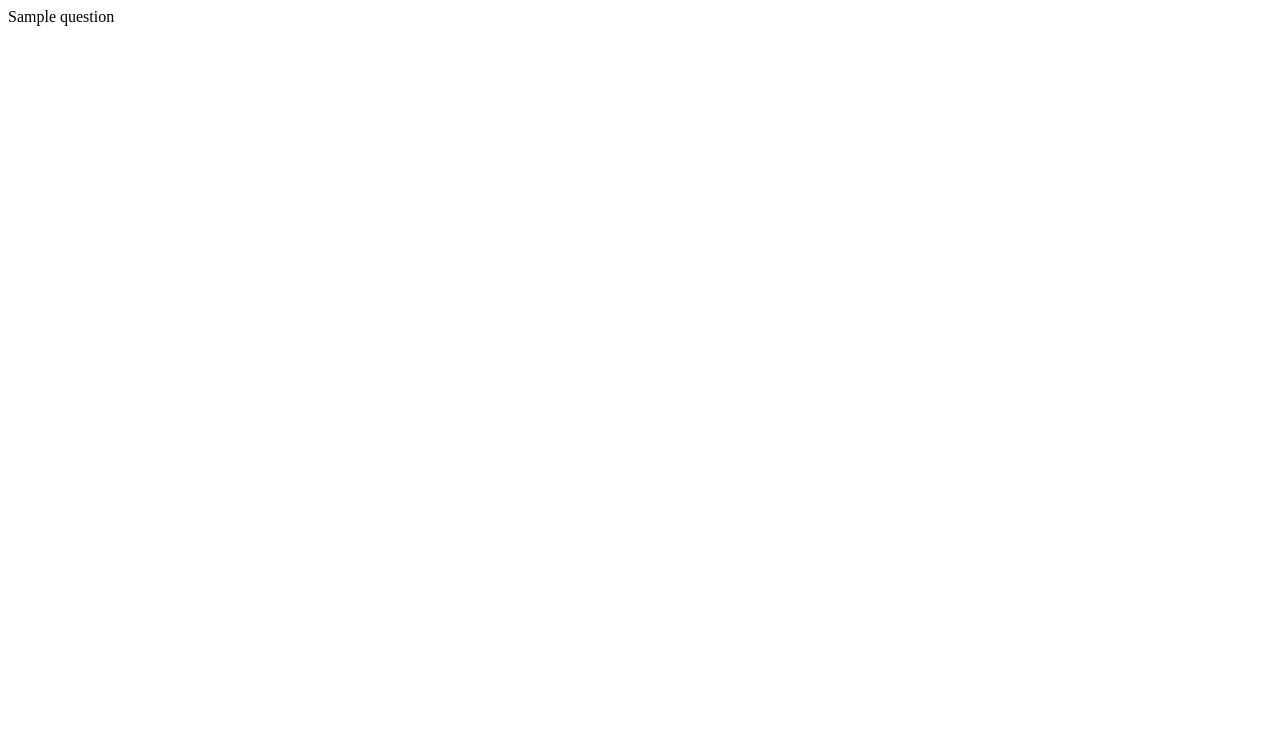
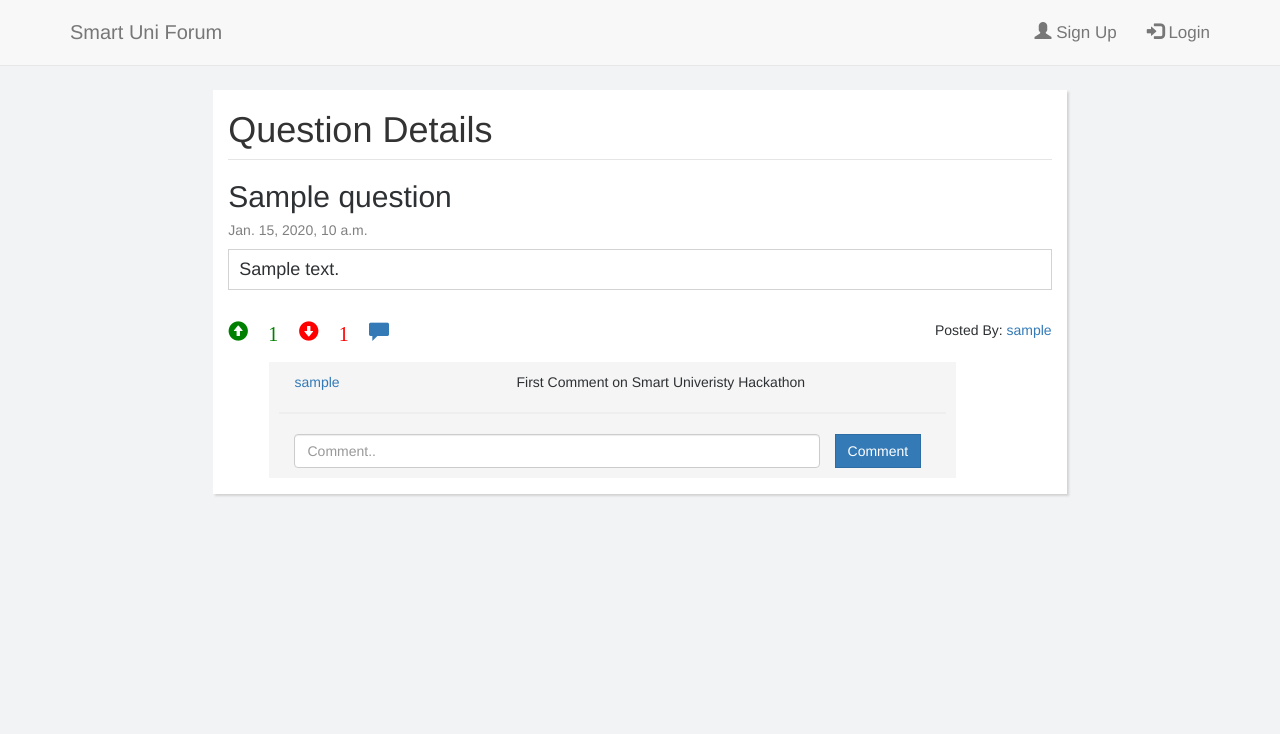
Before and after one commit to MIT-Hackathon-MMCOE/smart-UNI-forum, a Django app: a page that uses smart_UNI_forum/qa/templates/question_detail.html in a window 1280 px wide. Before the commit the part shown is almost empty. Shown: the top 734 px of the page. Before the commit the page ends 26 px from the top, so only its background shows below. Run offline with Django 3.2, Linux system fonts and the light colour scheme; tables that the repository leaves empty hold one stand-in row (values such as "Sample post"); some libraries are stand-ins or nearby versions.

Commit message:
Modified Question Details file

```diff
--- a/smart_UNI_forum/qa/templates/question_detail.html
+++ b/smart_UNI_forum/qa/templates/question_detail.html
@@ -1,10 +1,44 @@
-<!DOCTYPE html>
-<html lang="en">
-<head>
-	<meta charset="UTF-8">
-	<title>Question Details</title>
-</head>
-<body>
-	{{ question }}
-</body>
-</html>
+{% extends "base.html" %}
+
+{% block content %}
+    {% load staticfiles %}
+    {% load crispy_forms_tags %}
+        <div class="col-md-8 col-md-offset-2 cards" style="margin-top: 2%; margin-bottom: 2%;">
+            <legend>
+                <h1>Question Details</h1>
+            </legend>
+            <h2>{{ question.question }}</h2>
+            <h5 style="color: gray">{{ question.created }}</h5>
+            <h4 style="border: 1px solid lightgray; padding: 10px;">{{ question.description }}</h4>
+            <br>
+            <div style="border-radius: 20px; margin-bottom: 2%">
+                <a href="">
+                    <span class="glyphicon glyphicon-circle-arrow-up" style="font-size: 20px; color: green;"> {{ question.upvotes }}</span>
+                </a>
+                <a href="">
+                    <span class="glyphicon glyphicon-circle-arrow-down" style="font-size: 20px; margin-left: 2%; color: red;"> {{ question.downvotes }}</span>
+                </a>
+                <a href="">
+                    <span class="glyphicon glyphicon-comment" style="font-size: 20px; margin-left: 2%;"></span>
+                </a>
+                <span class="pull-right">Posted By: <a href="">{{ question.user }}</a></span>
+            </div>
+            <div id="comments" class="col-lg-10 col-md-10 col-sm-10 col-xs-10" style="margin-left: 5%; background-color: #f5f5f5; padding: 10px; margin-bottom: 2%">
+                <div class="col-lg-4 col-md-4 col-sm-4 col-xs-4">
+                    <a href="">{{ question.user }}</a>
+                </div>
+                <div class="col-lg-8 col-md-8 col-sm-8 col-xs-8" style="margin-bottom: 1%">
+                    First Comment on Smart Univeristy Hackathon
+                </div>
+                <br>
+                <hr style="border-width: 2px; color: black;">
+                <div class="col-lg-12 col-md-12 col-sm-12 col-xs-12" style="padding: 0">
+                    <div class="col-lg-10 col-md-10 col-sm-10 col-xs-10">
+                        <input type="text" class="form-control" placeholder="Comment..">
+                    </div>
+                    <a href="" class="btn btn-primary no_borders">Comment</a>
+                </div>
+            </div>
+            <br>
+        </div>
+{% endblock %}
```
